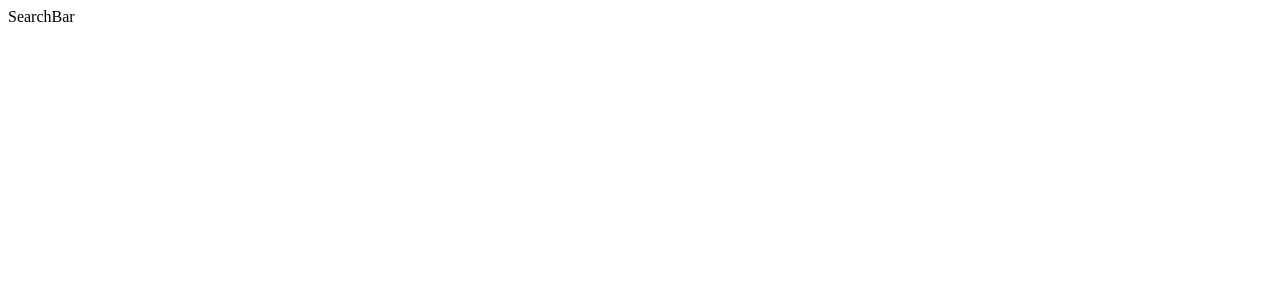
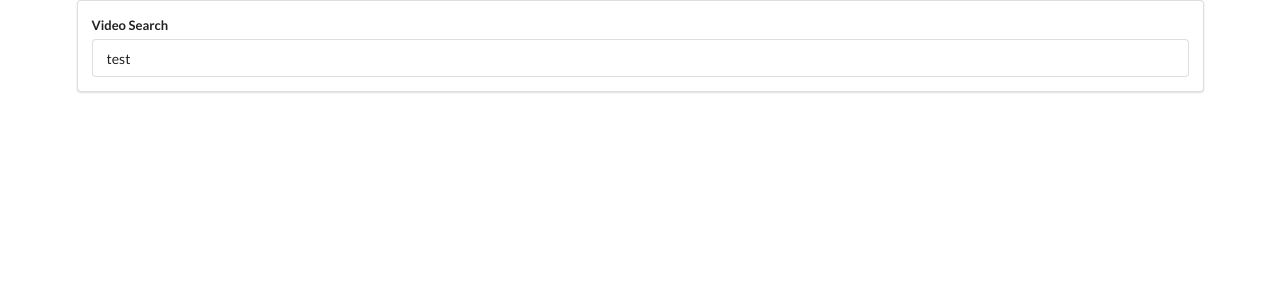
Before and after one commit to BeastRush1231/SSED_Modern-React-with-Redux, a React (Create React App) app in the folder videos/: page / in a window 1280 px wide. Shown: the top 300 px of the page. Built offline with nearby package versions, Linux system fonts and the light colour scheme.

Commit message:
1211 MSP-Section11 videos Reminder on Event Handlers

```diff
--- a/videos/public/index.html
+++ b/videos/public/index.html
@@ -10,6 +10,7 @@
       content="Web site created using create-react-app"
     />
     <link rel="apple-touch-icon" href="%PUBLIC_URL%/logo192.png" />
+    <link rel="stylesheet" href="https://cdnjs.cloudflare.com/ajax/libs/semantic-ui/2.4.1/semantic.min.css">
     <!--
       manifest.json provides metadata used when your web app is installed on a
       user's mobile device or desktop. See https://developers.google.com/web/fundamentals/web-app-manifest/
--- a/videos/src/component/App.js
+++ b/videos/src/component/App.js
@@ -4,7 +4,9 @@
 class App extends React.Component{
   render() {
     return (
-      <div><SearchBar /></div>
+      <div className="ui container">
+        <SearchBar />
+      </div>
     );
   }
 }
--- a/videos/src/component/SearchBar.js
+++ b/videos/src/component/SearchBar.js
@@ -1,8 +1,28 @@
 import React from 'react';
 
 class SearchBar extends React.Component{
+  state = { term: 'test' };
+
+  onInputChange = () => {
+
+  };
+
   render(){
-    return <div>SearchBar</div>
+    return (
+      <div className="search-bar ui segment">
+        <form className="ui form">
+          <div className="field">
+            <label htmlFor="video">Video Search</label>
+            <input
+              type="text"
+              id="video"
+              value={this.state.term}
+              onChange={this.onInputChange}
+            />
+          </div>
+        </form>
+      </div>
+    );
   };
 };
 
```
